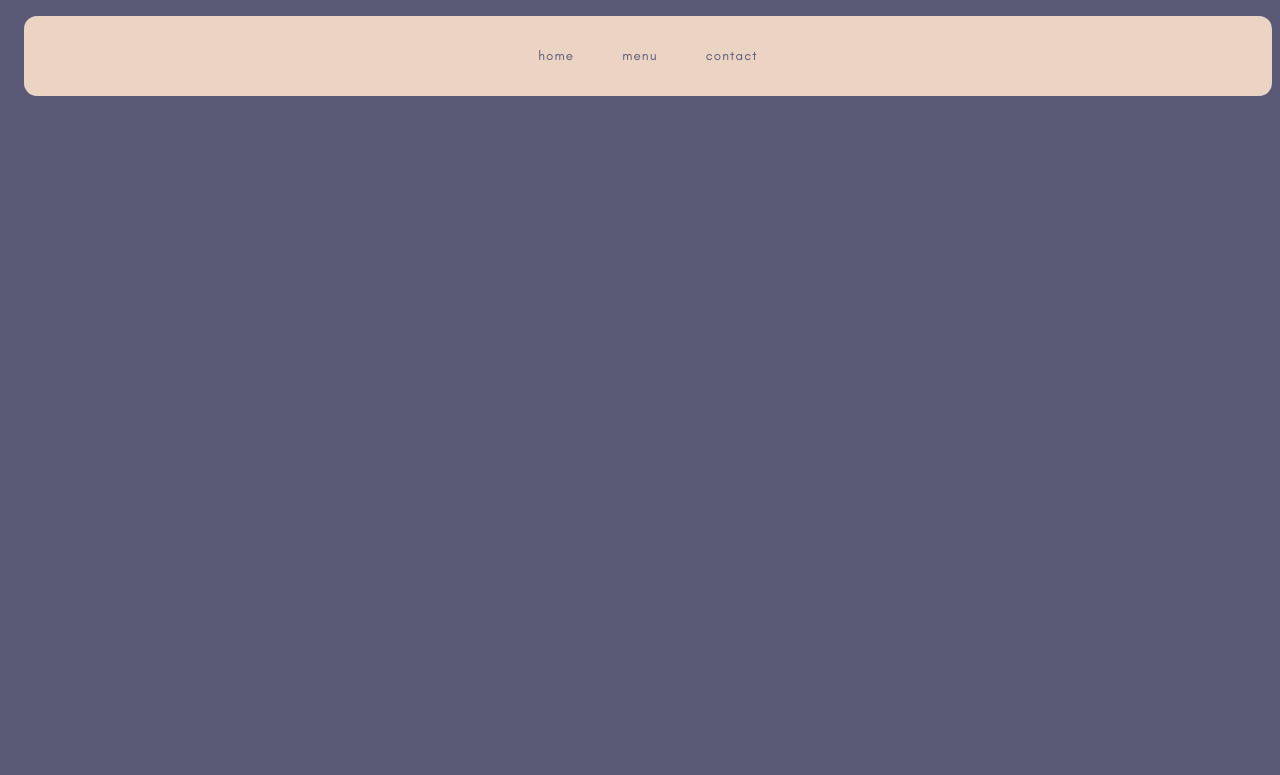
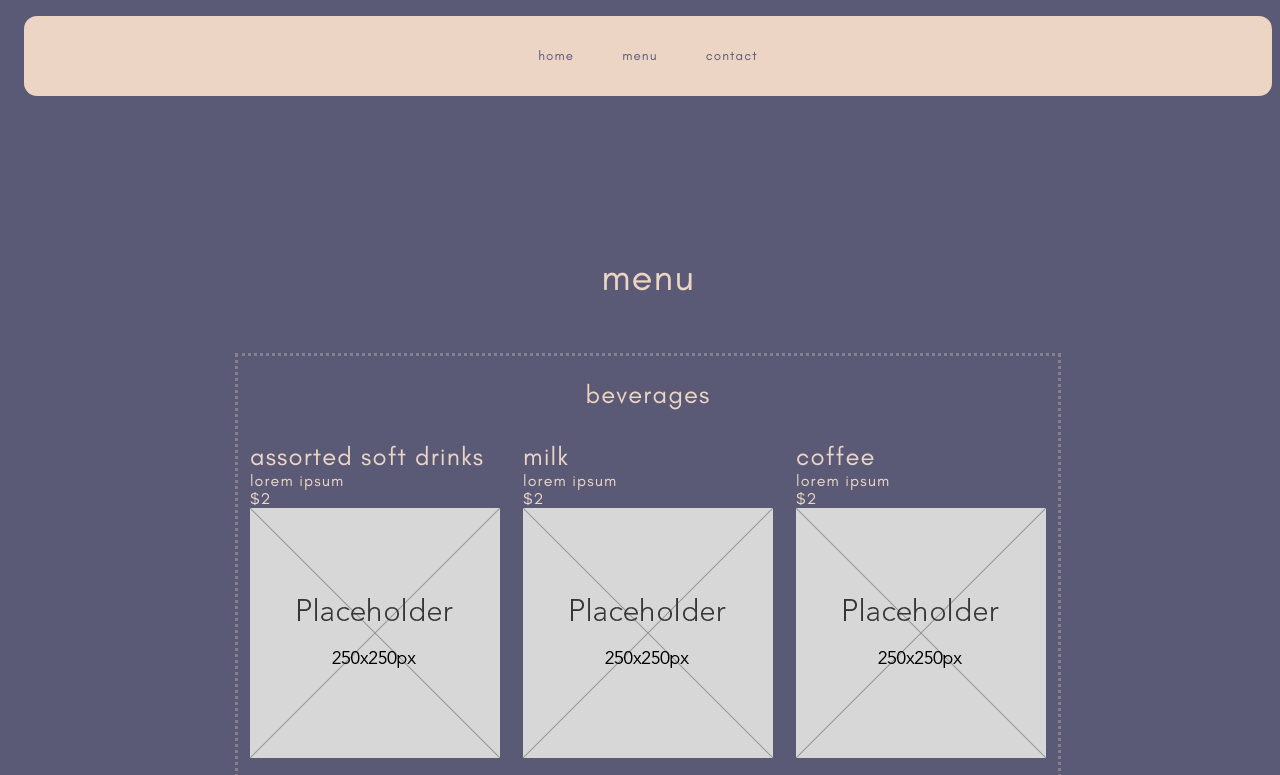
Before and after one commit to jochuu/restaurant, a website built with webpack: page src/index.html in a window 1280 px wide. Both pictures are taken after a click on the button "menu". Shown: the top 775 px of the page. Built offline with nearby package versions, Linux system fonts and the light colour scheme; files whose address does not match are found by name.

Commit message:
setup: update home, add menu, add contact, switch between pages (all on index.html), light styling

```diff
--- /dev/null
+++ b/src/contact.js
@@ -0,0 +1,47 @@
+function createContact(name, number, email) {
+	const contactInfo = document.createElement('div');
+	contactInfo.classList.add('contact-info');
+
+	const header = document.createElement('h2');
+	header.classList.add = 'contact-header';
+
+	const phoneNo = document.createElement('div');
+	const emailAdd = document.createElement('div');
+
+	header.innerHTML = name;
+	phoneNo.innerHTML = number;
+	emailAdd.innerHTML = email;
+
+	contactInfo.appendChild(header);
+	contactInfo.appendChild(phoneNo);
+	contactInfo.appendChild(emailAdd);
+
+	return contactInfo;
+}
+
+function contact() {
+	const contactPage = document.createElement('div');
+	contactPage.classList.add('container');
+
+	const header = document.createElement('h1');
+	header.innerHTML = 'Contacts';
+
+	contactPage.appendChild(header);
+
+	contactPage.appendChild(
+		createContact('Bob', '01234567890', 'email@email.com.au'),
+	);
+	contactPage.appendChild(
+		createContact('Alice', '01234567890', 'email@email.com.au'),
+	);
+	contactPage.appendChild(
+		createContact('Sue', '01234567890', 'email@email.com.au'),
+	);
+	contactPage.appendChild(
+		createContact('Greg', '01234567890', 'email@email.com.au'),
+	);
+
+	return contactPage;
+}
+
+export default contact;
--- a/src/index.js
+++ b/src/index.js
@@ -1,4 +1,6 @@
 import main from './main';
+import menu from './menu';
+import contact from './contact';
 import './style.css';
 
 const content = document.getElementById('content');
@@ -11,8 +13,10 @@ document.getElementById('home').onclick = () => {
 
 document.getElementById('menu').onclick = () => {
 	content.innerHTML = '';
+	content.appendChild(menu());
 };
 
 document.getElementById('contact').onclick = () => {
 	content.innerHTML = '';
+	content.appendChild(contact());
 };
--- a/src/main.js
+++ b/src/main.js
@@ -1,6 +1,5 @@
 function header() {
 	const container = document.createElement('div');
-	container.classList.add('header');
 
 	const header = document.createElement('h1');
 	header.innerHTML = 'Project: restaurant';
--- /dev/null
+++ b/src/menu.js
@@ -0,0 +1,86 @@
+import Placeholder from './generic-image-placeholder.png';
+
+function item(name, type) {
+	const item = document.createElement('div');
+	const title = document.createElement('h2');
+	const itemDescription = document.createElement('div');
+	const itemCost = document.createElement('div');
+	const image = new Image();
+
+	item.classList.add('item-container');
+	itemDescription.classList.add('item-description');
+	itemCost.classList.add('item-cost');
+	image.classList.add('item-preview');
+
+	title.innerHTML = name;
+	itemDescription.innerHTML = 'Lorem Ipsum';
+
+	if (type === 'beverage') {
+		itemCost.innerHTML = '$2';
+	} else if (type === 'main') {
+		itemCost.innerHTML = '$10';
+	} else if (type === 'side') {
+		itemCost.innerHTML = '$5';
+	} else {
+		itemCost.innerHTML = '$-';
+	}
+
+	image.src = Placeholder;
+
+	item.appendChild(title);
+	item.appendChild(itemDescription);
+	item.appendChild(itemCost);
+	item.appendChild(image);
+
+	return item;
+}
+
+function menu() {
+	const menu = document.createElement('div');
+	menu.classList.add('container');
+
+	// menu page title
+	const menuHeader = document.createElement('h1');
+	menuHeader.innerHTML = 'Menu';
+	menu.appendChild(menuHeader);
+
+	// beverages
+	const beverages = document.createElement('div');
+	beverages.classList.add('menu-items-container');
+	const bevHeader = document.createElement('h2');
+	bevHeader.classList.add('header');
+	bevHeader.innerHTML = 'Beverages';
+	beverages.appendChild(bevHeader);
+	beverages.appendChild(item('Assorted Soft Drinks', 'beverage'));
+	beverages.appendChild(item('Milk', 'beverage'));
+	beverages.appendChild(item('Coffee', 'beverage'));
+	beverages.appendChild(item('Juice', 'beverage'));
+
+	// mains
+	const mains = document.createElement('div');
+	mains.classList.add('menu-items-container');
+	const mainHeader = document.createElement('h2');
+	mainHeader.classList.add('header');
+	mainHeader.innerHTML = 'Mains';
+	mains.appendChild(mainHeader);
+	mains.appendChild(item('Fish and Chips', 'main'));
+	mains.appendChild(item('Pie', 'main'));
+
+	// sides
+	const sides = document.createElement('div');
+	sides.classList.add('menu-items-container');
+	const sideHeader = document.createElement('h2');
+	sideHeader.classList.add('header');
+	sideHeader.innerHTML = 'Sides';
+	sides.appendChild(sideHeader);
+	sides.appendChild(item('Salad', 'side'));
+	sides.appendChild(item('Kimchi', 'side'));
+
+	menu.appendChild(beverages);
+	menu.appendChild(mains);
+	menu.appendChild(sides);
+
+	return menu;
+}
+
+export default menu;
--- a/src/style.css
+++ b/src/style.css
@@ -7,11 +7,12 @@
 }
 
 :root {
-	--main: #5A5A76;
-	--accent-1: #ecd4c4;
-	--accent-2: #8ea5a5;
-	--white: #fcfcfc;
-	--black: #333333;
+	--main: rgb(90, 90, 118);
+	--accent-1: rgb(236, 213, 197);
+	--accent-1-faded: rgb(236, 213, 197, 0.3);
+	--accent-2: rgb(142, 165, 165);
+	--white: rgb(252, 252, 252);
+	--black: rgb(51, 51, 51);
 
 	font-family: 'GlacialIndifference';
 	background: var(--main);
@@ -104,6 +105,19 @@ button:hover {
 	width: 80%;
 } */
 
+.visible {
+	visibility: visible;
+	opacity: 1;
+	transition: opacity 666ms ease;
+}
+
+.hidden {
+	visibility: hidden;
+	opacity: 0;
+	transition: visibility 0s 2s, opacity 2666ms 1ease;
+}
+
+
 .container {
 	display: flex;
 	flex-flow: column wrap;
@@ -163,3 +177,22 @@ button:hover {
 	display: flex;
 	color: var(--white);
 }
+
+.menu-items-container {
+	display: flex;
+	flex-flow: row wrap;
+	width: 80%;
+	outline: dotted;
+	outline-color: var(--accent-1-faded);
+	justify-content: space-around;
+}
+
+.item-container {
+	padding: 1vh;
+}
+
+.header {
+	width: 100%;
+	margin: 3vh auto;
+	text-align: center;
+}
```
Also changed, not shown: src/generic-image-placeholder.png (added).
